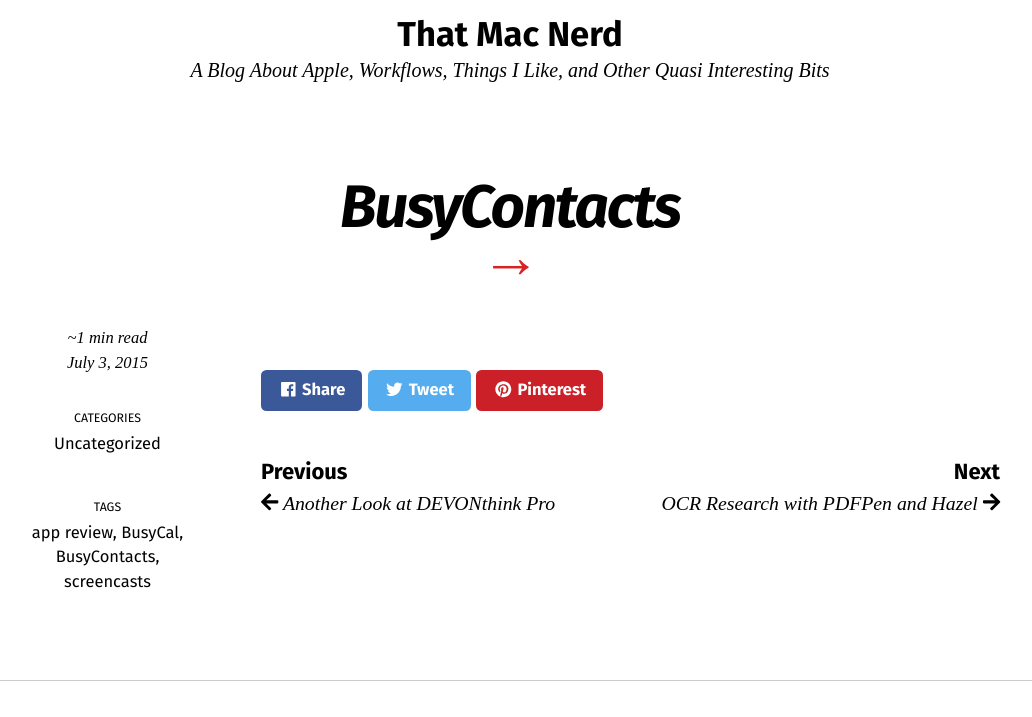
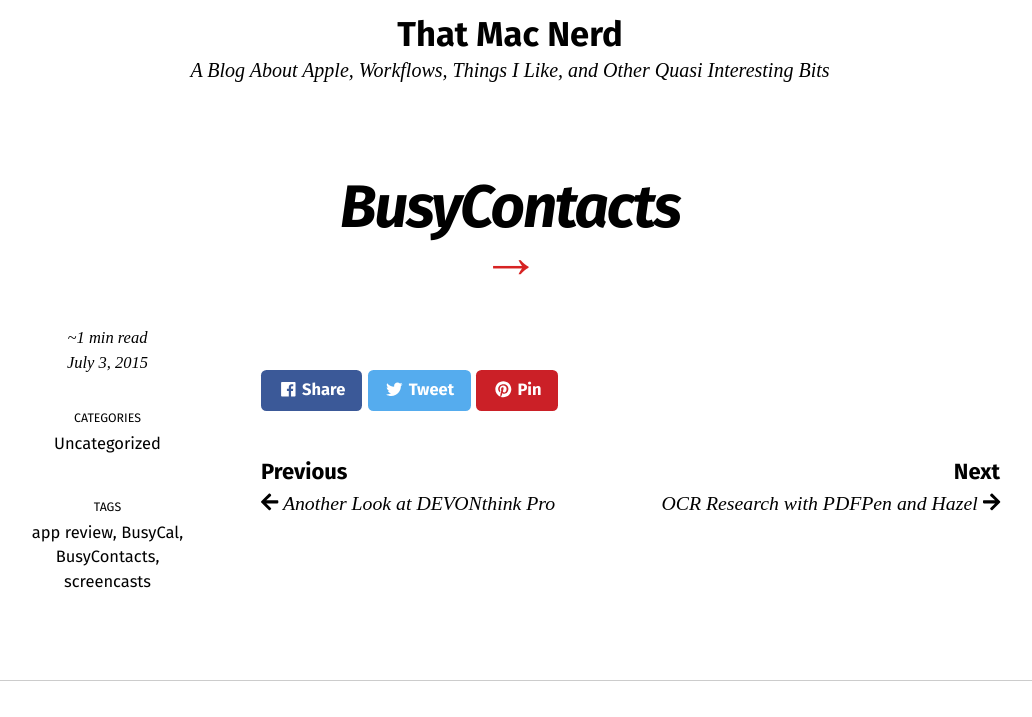
Before and after one commit to bryanbraun/tiffany.blog, a Jekyll site: the page built from _posts/2015-07-03-busycontacts.md, in a window 1280 px wide, cut to the strip 235-952 px from the top of the page. Shown: the whole strip, without its empty margins (130-1162 px from the left). Built offline with Jekyll 4.4.1, drawn with Linux system fonts in a browser that asks for light colours; nearby versions of some CDN libraries.

Commit message:
Change Pinterest buton text update service worker

```diff
--- a/_includes/social-share.html
+++ b/_includes/social-share.html
@@ -2,5 +2,5 @@
   <a href="https://www.facebook.com/sharer/sharer.php?u={{ page.url | absolute_url | url_encode }}" onclick="window.open(this.href, 'window', 'left=20,top=20,width=500,height=500,toolbar=1,resizable=0'); return false;" class="btn btn--facebook btn--small"><i class="fab fa-fw fa-facebook" aria-hidden="true"></i> <span>{{ site.data.text[site.locale].share | default: 'Share' }}</span></a>
   <a href="https://twitter.com/intent/tweet?text={{ page.title | url_encode }}%20{{ page.url | absolute_url | url_encode }}" onclick="window.open(this.href, 'window', 'left=20,top=20,width=500,height=500,toolbar=1,resizable=0'); return false;" class="btn btn--twitter btn--small"><i class="fab fa-fw fa-twitter" aria-hidden="true"></i> <span>{{ site.data.text[site.locale].tweet | default: 'Tweet' }}</span></a>
   <!-- <a href="https://www.linkedin.com/shareArticle?mini=true&url={{ page.url | absolute_url | url_encode }}" onclick="window.open(this.href, 'window', 'left=20,top=20,width=500,height=500,toolbar=1,resizable=0'); return false;" class="btn btn--linkedin btn--small"><i class="fab fa-fw fa-linkedin" aria-hidden="true"></i> <span>LinkedIn</span></a> -->
-  <a href="https://pinterest.com/pin/create/bookmarklet?title={{ page.title | url_encode }}&url={{ page.url | absolute_url | url_encode }}" onclick="window.open(this.href, 'window', 'left=20,top=20,width=500,height=500,toolbar=1,resizable=0'); return false;" class="btn btn--pinterest btn--small"><i class="fab fa-fw fa-pinterest" aria-hidden="true"></i> <span>Pinterest</span></a>
+  <a href="https://pinterest.com/pin/create/bookmarklet?title={{ page.title | url_encode }}&url={{ page.url | absolute_url | url_encode }}" onclick="window.open(this.href, 'window', 'left=20,top=20,width=500,height=500,toolbar=1,resizable=0'); return false;" class="btn btn--pinterest btn--small"><i class="fab fa-fw fa-pinterest" aria-hidden="true"></i> <span>Pin</span></a>
 </div>
--- a/service-worker.js
+++ b/service-worker.js
@@ -3,7 +3,7 @@
 // set names for both precache & runtime cache
 workbox.core.setCacheNameDetails({
   prefix: 'that-mac-nerd',
-  suffix: 'v8.2',
+  suffix: 'v8.3',
   precache: 'precache',
   runtime: 'runtime-cache'
 });
```
